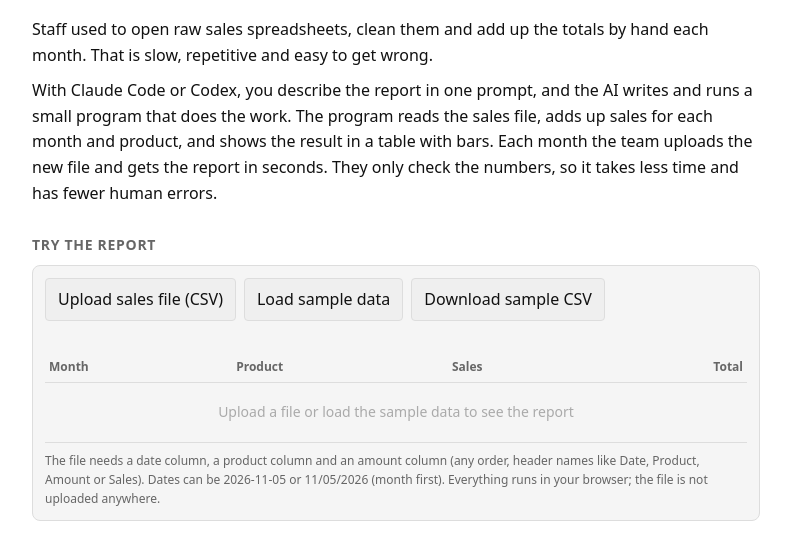
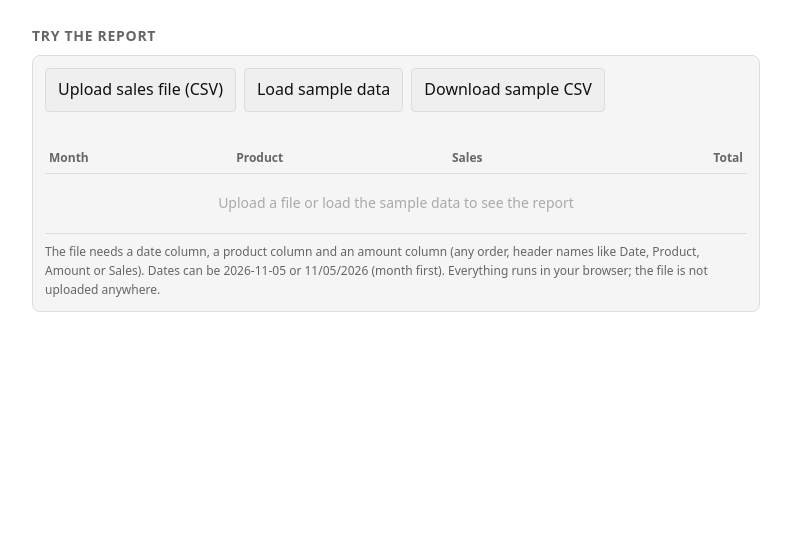
Before and after one commit to Giselleqi/monthly-sales-report, a plain HTML site: page index.html in a window 1280 px wide. Shown: the part 141-700 px from the top of the page, without its empty margins (244-1035 px from the left). Drawn offline with Linux system fonts and the light colour scheme.

Commit message:
Remove business process description
Co-Authored-By: Claude Sonnet 5.5 <noreply@anthropic.com>

```diff
--- a/index.html
+++ b/index.html
@@ -49,8 +49,6 @@
 <body>
 <div class="top"><button type="button" id="theme"></button></div>
 <h1>Monthly sales reporting</h1>
-<p style="margin-top:20px">Staff used to open raw sales spreadsheets, clean them and add up the totals by hand each month. That is slow, repetitive and easy to get wrong.</p>
-<p>With Claude Code or Codex, you describe the report in one prompt, and the AI writes and runs a small program that does the work. The program reads the sales file, adds up sales for each month and product, and shows the result in a table with bars. Each month the team uploads the new file and gets the report in seconds. They only check the numbers, so it takes less time and has fewer human errors.</p>
 
 <h2>Try the report</h2>
 <div class="report">
```
